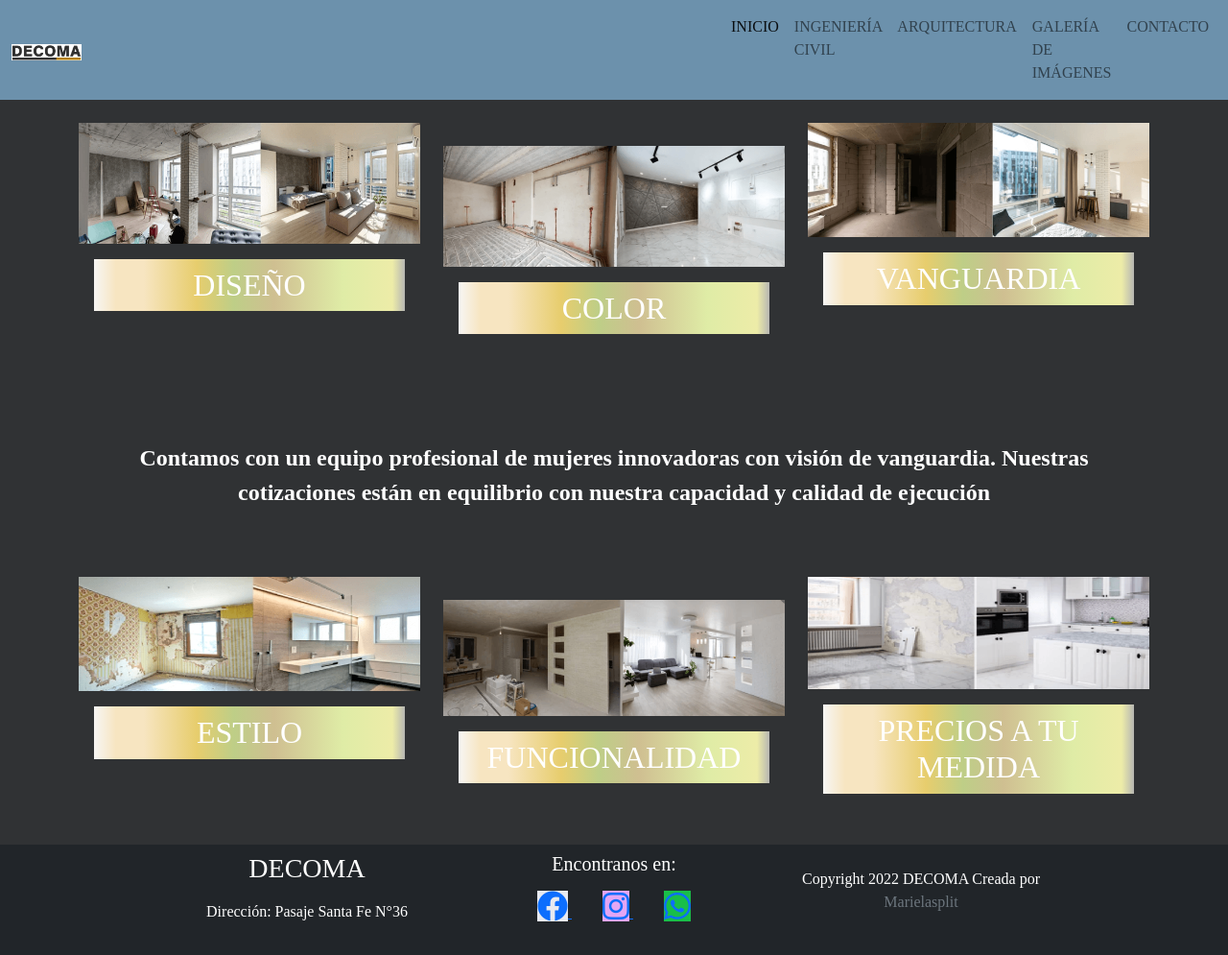
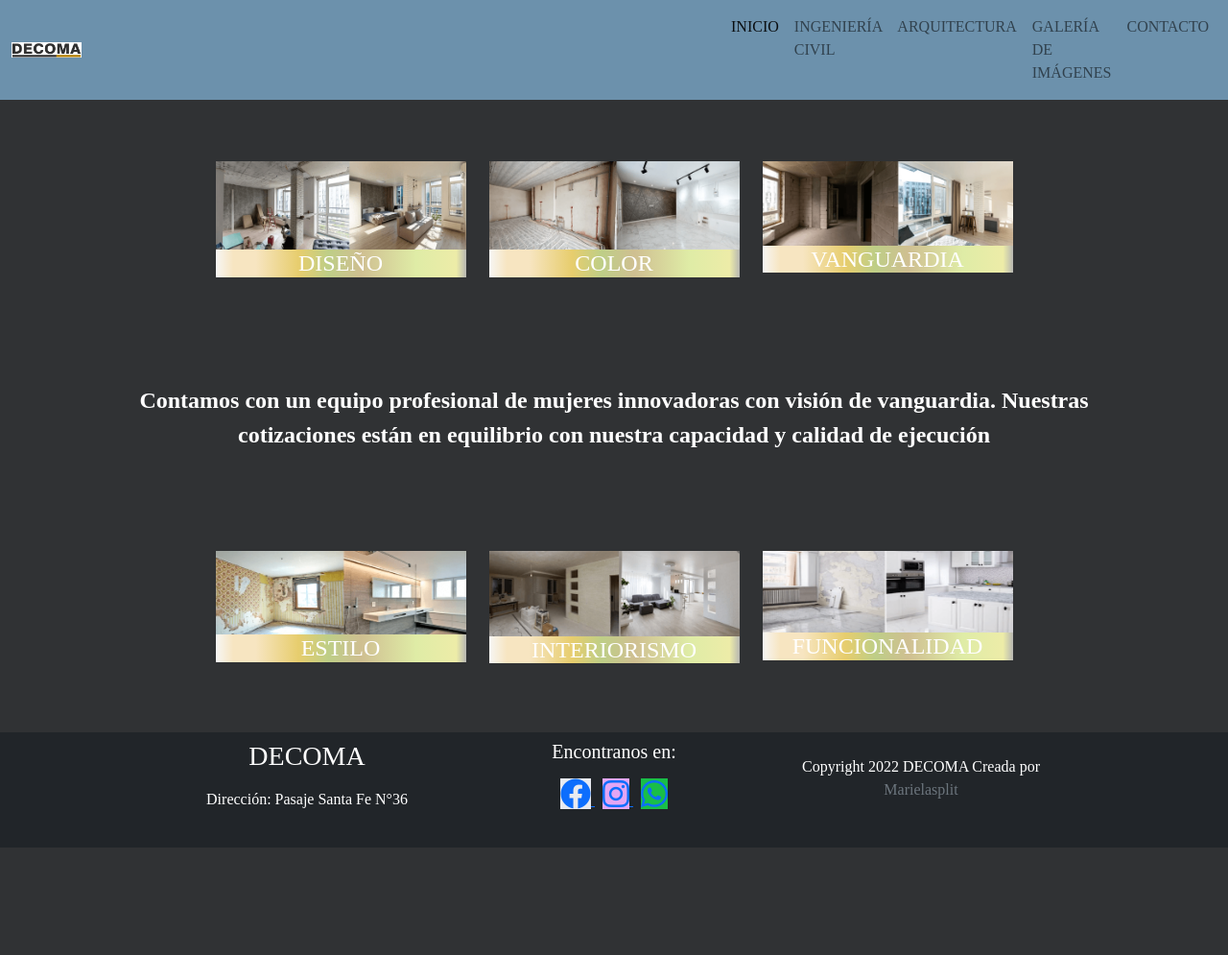
Before and after one commit to split-mar/DECOMA, a website: page seccion2.html in a window 1280 px wide. Shown: the whole page at 96% size. After the commit the page ends 883 px from the top, so only its background shows below. Drawn offline with nearby package versions, Linux system fonts and the light colour scheme.

Commit message:
Revisionseccion3 y footer

```diff
--- a/scss/partials/_seccion2.scss
+++ b/scss/partials/_seccion2.scss
@@ -12,19 +12,28 @@
     rgba(237, 236, 168, 1) 96%,
     rgba(242, 241, 234, 0.6951155462184874) 100%
   );
+  font-size: 150%;
+  max-width: 100%;
+  height: auto;
+  display: flex;
+  justify-content: center;
+  align-items: center;
 }
 img.img-fluid:hover {
   scale: 1;
   transition: auto;
-  transform: scale(1.5);
+  transform: scale(1.2);
   cursor: pointer;
 }
 .img-fluid {
   max-width: 100%;
   height: auto;
+  display: flex;
+  justify-content: center;
+  align-items: center;
 }
 @media screen and (max-width: 500px) {
-  .img-fluid {
+  img.img-fluid:hover {
     transition: none;
     transform: none;
   }
--- a/seccion2.html
+++ b/seccion2.html
@@ -77,27 +77,27 @@
         </div>
       </nav>
     </header>
-    <section>
-      <div class="container text-center text-white">
-        <div class="row align-items-start my-4">
-            <div class="col">
+    <section class=" my-5 py-3">
+      <div class="container text-center text-white ">
+        <div class="row justify-content-center ">
+            <div class="col-xs-12 col-md-6 col-lg-3">
               <img src="imagenes/14.png" class="img-fluid" alt="living" />
-              <H2 class="m-3 p-2 miGradiante">DISEÑO</H2>
+              <H2 class=" miGradiante">DISEÑO</H2>
             </div>
-            <div class="col my-4">
+            <div class="colcol-xs-12 col-md-6 col-lg-3 ">
               <img src="imagenes/16 (1).png" class="img-fluid" alt="color" />
-              <H2 class="m-3 p-2 miGradiante">COLOR</H2>
+              <H2 class=" miGradiante">COLOR</H2>
             </div>
-            <div class="col">
+            <div class="col col-xs-12 col-md-6 col-lg-3">
               <img src="imagenes/15.png" class="img-fluid" alt="habitacion" />
-              <h2 class="m-3 p-2 miGradiante">VANGUARDIA</h2>
+              <h2 class=" miGradiante">VANGUARDIA</h2>
             </div>
         </div>
       </div>
     </section>
-    <section>
+    <section class="my-5 py-3">
     <div class="container text-center">
-      <div class="row justify-content-center my-5">
+      <div class="row justify-content-center ">
         <div class="col-xs-12">
           <p class="escrito">
             Contamos con un equipo profesional de mujeres innovadoras con visión de vanguardia.
@@ -106,22 +106,22 @@
         </div>
       </div>
     </div>
-  </section>
-    <section>
+  </section >
+    <section class="my-5 py-3">
       <div class="container text-center text-white">
-        <div class="row align-items-start my-4">
-          <div class="col">
+        <div class="row justify-content-center">
+          <div class="col-xs-12 col-md-6 col-lg-3">
 
             <img src="imagenes/11.png" class="img-fluid" alt="baño" />
-            <H2 class="m-3 p-2 miGradiante">ESTILO</H2>
+            <H2 class=" miGradiante">ESTILO</H2>
           </div>
-          <div class="col my-4">
+          <div class="col col-xs-12 col-md-6 col-lg-3">
             <img src="imagenes/12.png" class="img-fluid" alt="espaciofuncional" />
-            <H2 class="m-3 p-2 miGradiante">FUNCIONALIDAD</H2>
+            <H2 class="  miGradiante">INTERIORISMO</H2>
           </div>
-          <div class="col">
+          <div class="col col-xs-12 col-md-6 col-lg-3">
             <img src="imagenes/13.png" class="img-fluid" alt="cocina" />
-            <h2 class="m-3 p-2 miGradiante">PRECIOS A TU MEDIDA</h2>
+            <h2 class=" miGradiante">FUNCIONALIDAD</h2>
           </div>
         </div>
       </div>
@@ -136,13 +136,13 @@
           <div class="col-xs-12 col-md-6 col-lg-3">
             <p class="h5 p-2">Encontranos en:</p>
 
-            <a href="#" class="p-3">
+            <a href="#" class="p-1">
               <i class="fa-brands fa-facebook misIconos"></i>
             </a>
-            <a href="#" class="p-3 ">
+            <a href="#" class="p-1 ">
               <i class="fa-brands fa-instagram misIconos"></i>
             </a>
-            <a href="#" class="p-3 ">
+            <a href="#" class="p-1 ">
               <i class="fa-brands fa-whatsapp misIconos"></i>
             </a>
 
```
Also changed, not shown: index.html (+3 -3 lines), seccion1.html (+3 -3 lines), seccion3.html (+3 -3 lines), seccion4.html (+3 -3 lines), css/style.css, 1 other file.
